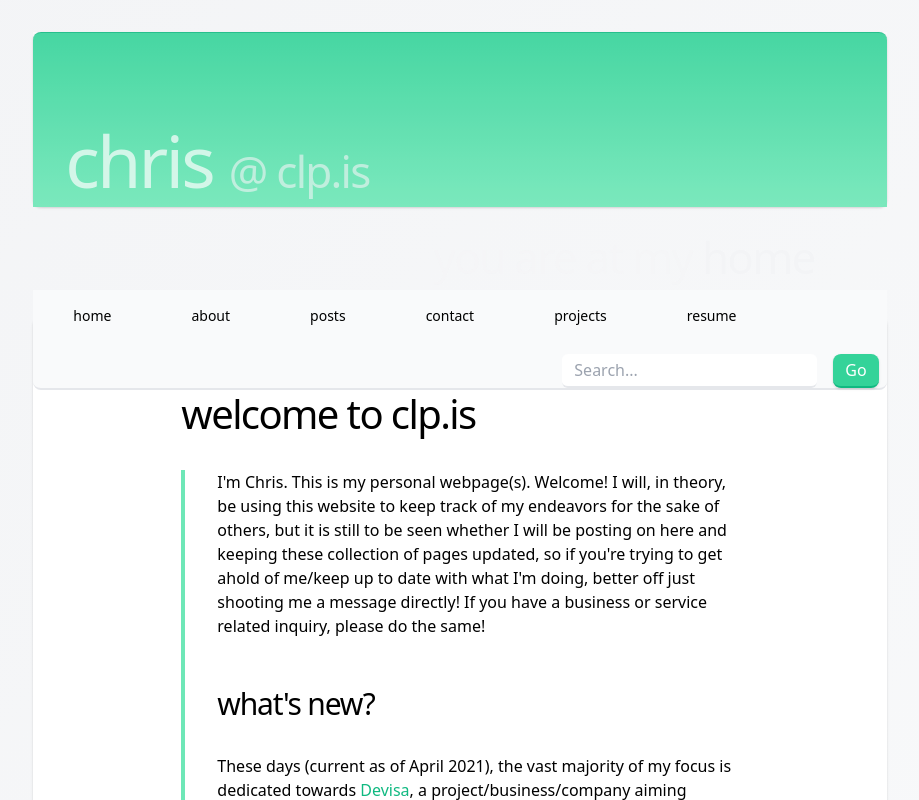
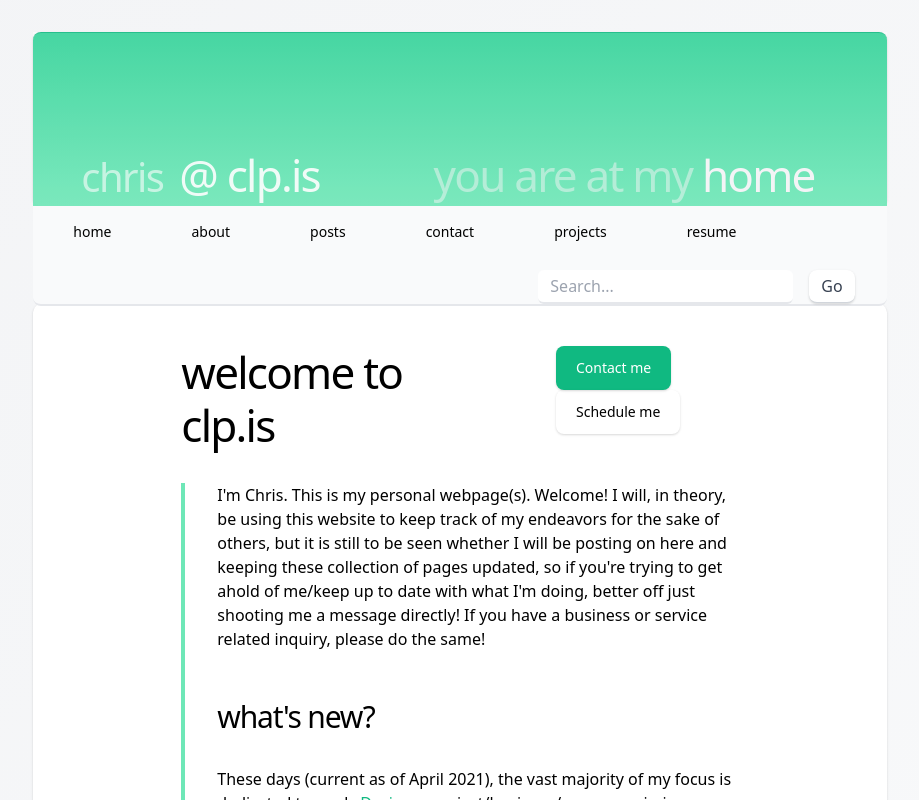
Before and after one commit to clpi/cdotis, a Next.js app: page / in a window 1280 px wide. Shown: the top 800 px of the page, without its empty margins (180-1099 px from the left). Built offline with nearby package versions, Linux system fonts and the light colour scheme.

Commit message:
updating content

```diff
--- a/components/layout.js
+++ b/components/layout.js
@@ -11,11 +11,11 @@ export default function Layout(props) {
     <section className="items-center w-2/3 mx-auto mb-0 md:flex-row md:justify-between bg-gray-50">
     <div class="rounded-lg shadow">
       <div className="px-4 py-1 border-t border-green-500 rounded-t-lg bg-gradient-to-b from-green-400 to-green-300 opacity-90">
-      <h1 className="pt-20 pb-0 text-2xl leading-tight tracking-tighter text-gray-800 font-extralight md:text-7xl md:pr-8">
+      <h1 className="pb-0 text-2xl leading-tight tracking-tighter text-gray-800 pt-28 font-extralight md:text-5xl md:pr-8">
         <Link href="/">
-          <span class="ml-4 text-white opacity-70">chris</span>
+          <span class="ml-8 text-white opacity-60">chris</span>
         </Link>
-        <span className = "ml-4 text-lg leading-tight tracking-tighter text-gray-100 opacity-60 font-extralight md:text-6xl md:pr-6">@ clp.is
+        <span className = "ml-4 text-lg leading-tight tracking-tighter text-white opacity-90 font-extralight md:text-6xl md:pr-6">@ clp.is
         </span>
         <div class="float-right">
         <span className = "p-2 ml-10 text-4xl leading-tight tracking-tighter text-gray-100 font-extralight md:text-6xl md:pr-6">
@@ -49,7 +49,7 @@ export default function Layout(props) {
       </ul>
           <div class="float-right">
             <input placeholder="Search..." class=" border-b-2 rounded-md shadow-xs border-gray-200 mt-3 mx-4 py-1 px-3 mr-4"/>
-          <a href="#"><button class="px-3 border-b-2 border-green-500 py-1 text-white rounded-lg shadow bg-green-400 text-black mr-2">Go</button></a>
+          <a href="#"><button class="px-3 border-b border-gray-300 py-1 text-gray-700 rounded-lg shadow bg-white text-black mr-8">Go</button></a>
           </div>
 
         </div>
--- a/pages/index.js
+++ b/pages/index.js
@@ -9,9 +9,18 @@ export default function Index() {
         <title>home - clp.is chris pecunies</title>
       </Head>
         <Container>
-      <h2 className="mb-8 text-5xl font-light leading-tight tracking-tighter">
+          <div class="inline-block mb-0 mt-5 grid grid-cols-2">
+            <div class="float-left mr-8">
+      <h2 className="mb-8 text-6xl font-light leading-tight tracking-tighter">
         welcome to clp.is
       </h2>
+            </div>
+            <div class="ml-24 float-right text-sm">
+          <a href="mailto:clp@clp.is"><button class="px-5 py-3 rounded-lg shadow bg-green-500 text-white mr-4">Contact me</button></a>
+
+          <a href="mailto:chris@devisa.io"><button class="px-5 py-3 rounded-lg shadow bg-white-500 text-black">Schedule me</button></a>
+            </div>
+          </div>
           <div class="border-l-4 border-green-300 pl-8">
           <p>I'm Chris. This is my personal webpage(s). Welcome! I will, in theory, be using this website to keep track of my endeavors for the sake of others, but it is still to be seen whether I will be posting on here and keeping these collection of pages updated, so if you're trying to get ahold of me/keep up to date with what I'm doing, better off just shooting me a message directly! If you have a business or service related inquiry, please do the same!</p>
             <br/><br/>
```
